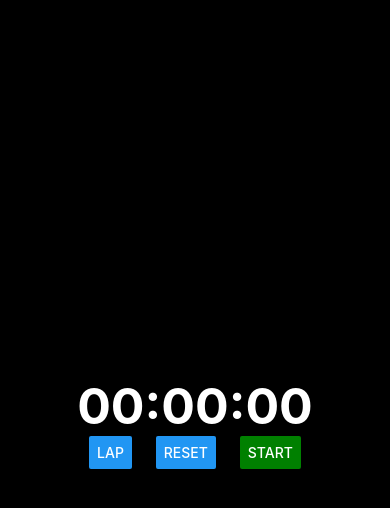
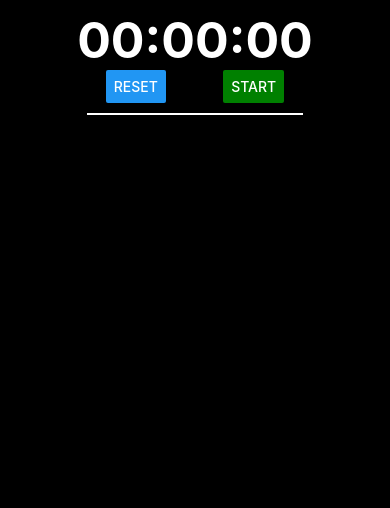
Before and after one commit to Shopify/eng-intern-assessment-react-native, a React Native app: screen / in a window 390 px wide. Shown: the top 508 px of the page. Built offline with nearby package versions, Linux system fonts and the light colour scheme.

Commit message:
implemented lap feature with flatlist display

```diff
--- a/App.tsx
+++ b/App.tsx
@@ -15,7 +15,6 @@ const styles = StyleSheet.create({
     flex: 1,
     backgroundColor: 'black',
     alignItems: 'center',
-    justifyContent: 'center',
   },
 });
 
--- a/src/StopWatch.tsx
+++ b/src/StopWatch.tsx
@@ -1,11 +1,12 @@
 import React, {useState, useRef} from 'react';
-import { Text, View, StyleSheet } from 'react-native';
+import { FlatList, Text, View, StyleSheet } from 'react-native';
 
 import StopWatchButton from './StopWatchButton';
 
 const StopWatch: React.FC = () => {
   const [isRunning, setIsRunning] = useState(false)
   const [time, setTime] = useState(0)
+  const [laps, setLaps] = useState([])
   const intervalRef = useRef()
 
   const onStart = () => {
@@ -25,6 +26,11 @@ const StopWatch: React.FC = () => {
   const resetTimer = () => {
     setTime(0)
     onStop()
+    setLaps([])
+  }
+  const onLap = () => {
+    setLaps([...laps, time])
+    setTime(0)
   }
   const formatTime = (time) => {
     const minutes = Math.floor(time / 60000).toString().padStart(2, '0');
@@ -32,15 +38,35 @@ const StopWatch: React.FC = () => {
     const milliseconds = Math.floor(time % 1000 / 10).toString().padStart(2, '0')
     return `${minutes}:${seconds}:${milliseconds}`
   }
+  const renderLapItem = ({ item, index }) => (
+    <Text style={styles.lapText}>
+      Lap {index + 1}: {formatTime(item)}
+    </Text>
+  )
+  const lineSeparator = () => (
+    <View style={styles.lineSeparator} />
+  )
 
   return (
-    <View>
+    <View style={styles.container}>
       <Text style={styles.text}>{formatTime(time)}</Text>
+
       <StopWatchButton
         isRunning={isRunning}
         onStartPress={onStart}
         onStopPress={onStop}
         onResetPress={resetTimer}
+        onLapPress={onLap}
+      />
+
+      <FlatList
+        data={laps}
+        renderItem={renderLapItem}
+        keyExtractor={(item, index) => index.toString()}
+        ItemSeparatorComponent={lineSeparator}
+        ListHeaderComponent={lineSeparator}
+        ListFooterComponent={lineSeparator}
+        style={styles.lapsContainer}
       />
     </View>
   );
@@ -58,7 +84,20 @@ const styles = StyleSheet.create({
     fontSize: 50,
     fontWeight: 'bold',
     textAlign: 'center',
-  }
+  },
+  lapsContainer: {
+    margin: 10,
+  },
+  lapText: {
+    fontSize: 15,
+    color: 'white',
+    marginVertical: 5,
+  },
+  lineSeparator: {
+    height: 1,
+    width: '100%',
+    backgroundColor: 'white',
+  },
 })
 
 export default StopWatch
--- a/src/StopWatchButton.tsx
+++ b/src/StopWatchButton.tsx
@@ -5,18 +5,23 @@ type StopWatchButtonProps = {
   onStartPress: () => void
   onStopPress: () => void
   onResetPress: () => void
+  onLapPress: () => void
 }
 
-const StopWatchButton: React.FC<StopWatchButtonProps> = ({isRunning, onStartPress, onStopPress, onResetPress}) => {
+const StopWatchButton: React.FC<StopWatchButtonProps> = ({isRunning, onStartPress, onStopPress, onResetPress, onLapPress}) => {
   return (
     <View style={styles.container}>
-      <Button title='Lap'/>
-      <Button title='Reset' onPress={onResetPress}/>
       {
         isRunning ? (
-          <Button title='Stop' color='red' onPress={onStopPress}/>
+          <>
+            <Button title='Lap' onPress={onLapPress}/>
+            <Button title='Stop' color='red' onPress={onStopPress}/>
+          </>
         ) : (
-          <Button title='Start' color='green' onPress={onStartPress}/>
+          <>
+            <Button title='Reset' onPress={onResetPress}/>
+            <Button title='Start' color='green' onPress={onStartPress}/>
+          </>
         )
       }
     </View>
```
